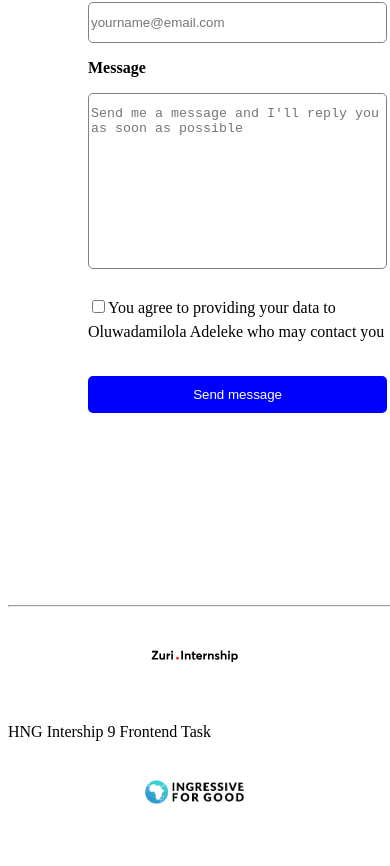
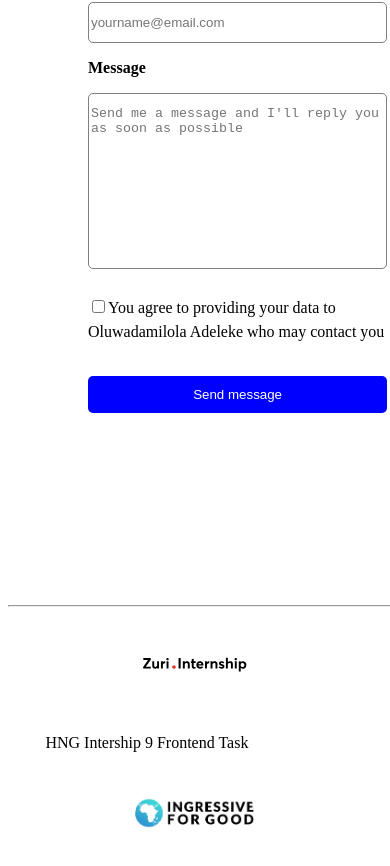
Before and after one commit to od-adeleke/Landing-Page, a React (Create React App) app: page /contact in a window 390 px wide. Shown: the part 338-1204 px from the top of the page. Before the commit the page ends 1182 px from the top, so only its background shows below. Built offline with nearby package versions, Linux system fonts and the light colour scheme.

Commit message:
style: updated style

```diff
--- a/src/Contact.css
+++ b/src/Contact.css
@@ -121,12 +121,20 @@ footer p {
 
     footer {
         flex-direction: column;
-        margin-top: 0;
+        margin: 3rem auto;
         text-align: left;
+        width: 80%;
+        height: 20vh;
+        gap: 0.2rem;
     }
 
     footer img {
-        display: flex;
-        flex-direction: column;
+        width: 40%;
+    }
+
+    footer p {
+      margin-top: 1rem;
+      margin-bottom: 1rem;
+      width: fit-content;
     }
 }
```
